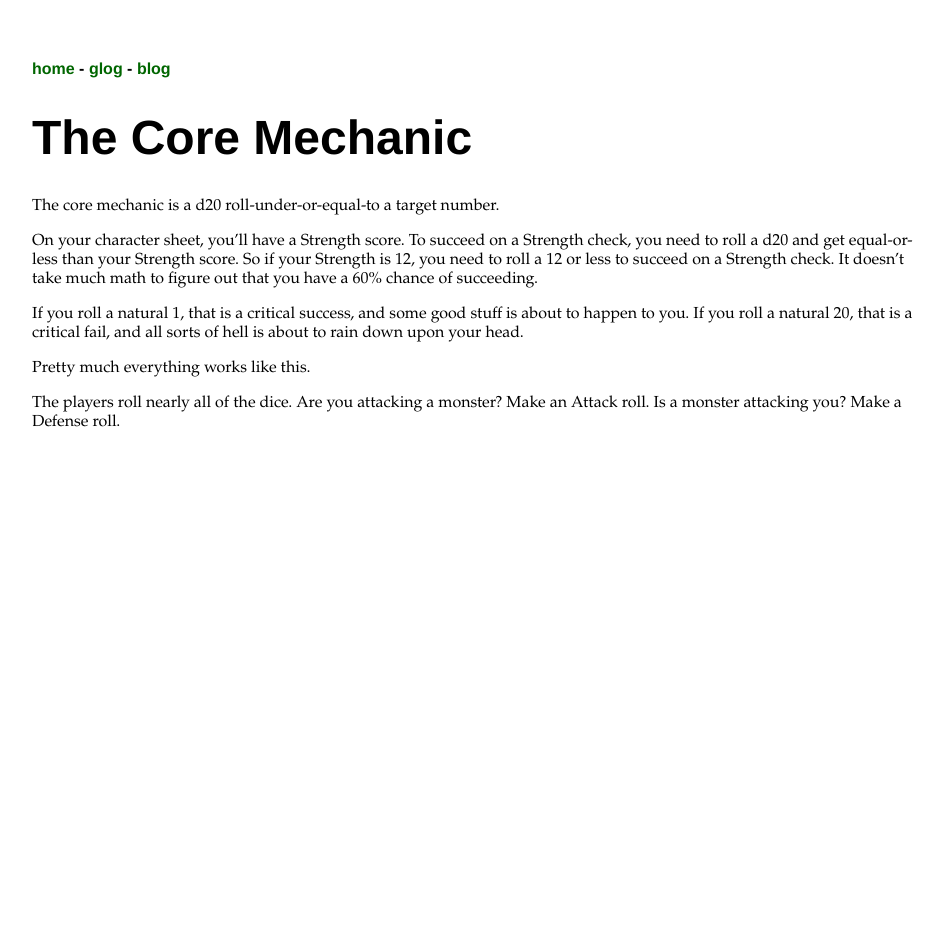
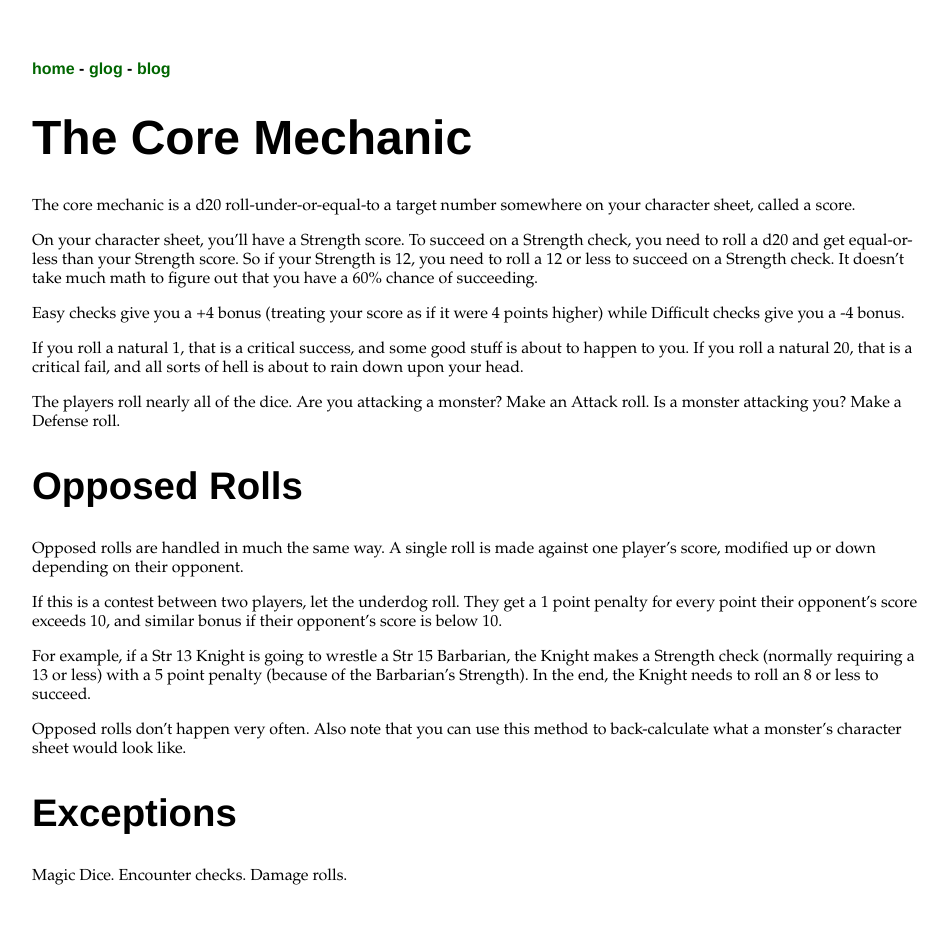
Before and after one commit to arnoldkemp/arnoldkemp.github.io, a Jekyll site: the page built from glog/coremechanics.md, in a window 1280 px wide. Shown: the whole page, without its empty margins (160-1108 px from the left). Built offline with Jekyll 4.4.1, drawn with Linux system fonts in a browser that asks for light colours; our own code applies the rules of GitHub Pages for plain Markdown files; before the commit the page ends 900 px from its top, so only the background shows below that.

Commit message:
Update coremechanics.md

```diff
--- a/glog/coremechanics.md
+++ b/glog/coremechanics.md
@@ -1,11 +1,25 @@
 # The Core Mechanic
 
-The core mechanic is a d20 roll-under-or-equal-to a target number.
+The core mechanic is a d20 roll-under-or-equal-to a target number somewhere on your character sheet, called a score.
 
 On your character sheet, you'll have a Strength score.  To succeed on a Strength check, you need to roll a d20 and get equal-or-less than your Strength score.  So if your Strength is 12, you need to roll a 12 or less to succeed on a Strength check.  It doesn't take much math to figure out that you have a 60% chance of succeeding.
 
+Easy checks give you a +4 bonus (treating your score as if it were 4 points higher) while Difficult checks give you a -4 bonus.
+
 If you roll a natural 1, that is a critical success, and some good stuff is about to happen to you.  If you roll a natural 20, that is a critical fail, and all sorts of hell is about to rain down upon your head.
 
-Pretty much everything works like this.
+The players roll nearly all of the dice.  Are you attacking a monster?  Make an Attack roll.  Is a monster attacking you?  Make a Defense roll.
 
-The players roll nearly all of the dice.  Are you attacking a monster?  Make an Attack roll.  Is a monster attacking you?  Make a Defense roll.
+## Opposed Rolls
+
+Opposed rolls are handled in much the same way.  A single roll is made against one player's score, modified up or down depending on their opponent.
+
+If this is a contest between two players, let the underdog roll.  They get a 1 point penalty for every point their opponent's score exceeds 10, and similar bonus if their opponent's score is below 10.
+
+For example, if a Str 13 Knight is going to wrestle a Str 15 Barbarian, the Knight makes a Strength check (normally requiring a 13 or less) with a 5 point penalty (because of the Barbarian's Strength).  In the end, the Knight needs to roll an 8 or less to succeed.
+
+Opposed rolls don't happen very often.  Also note that you can use this method to back-calculate what a monster's character sheet would look like.
+
+## Exceptions
+
+Magic Dice.  Encounter checks.  Damage rolls.
```
